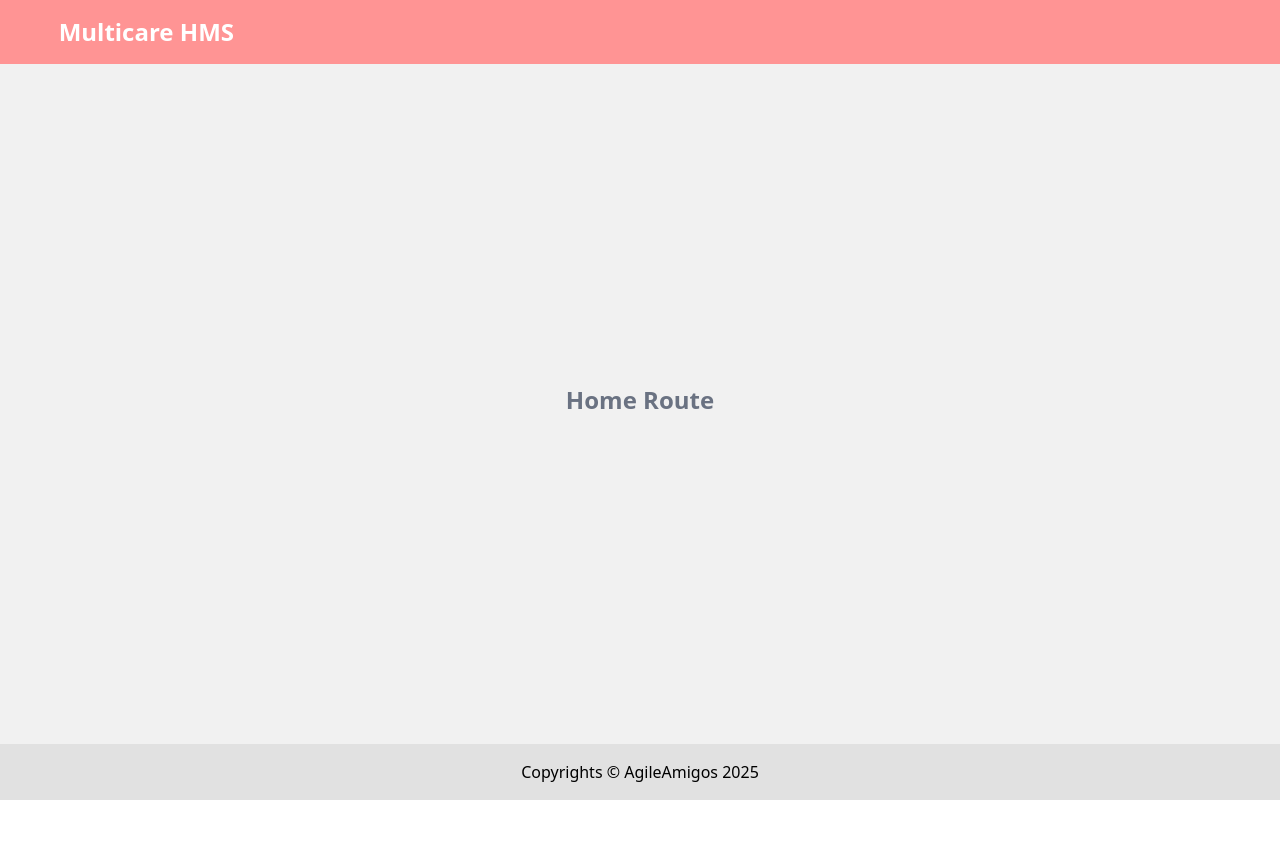
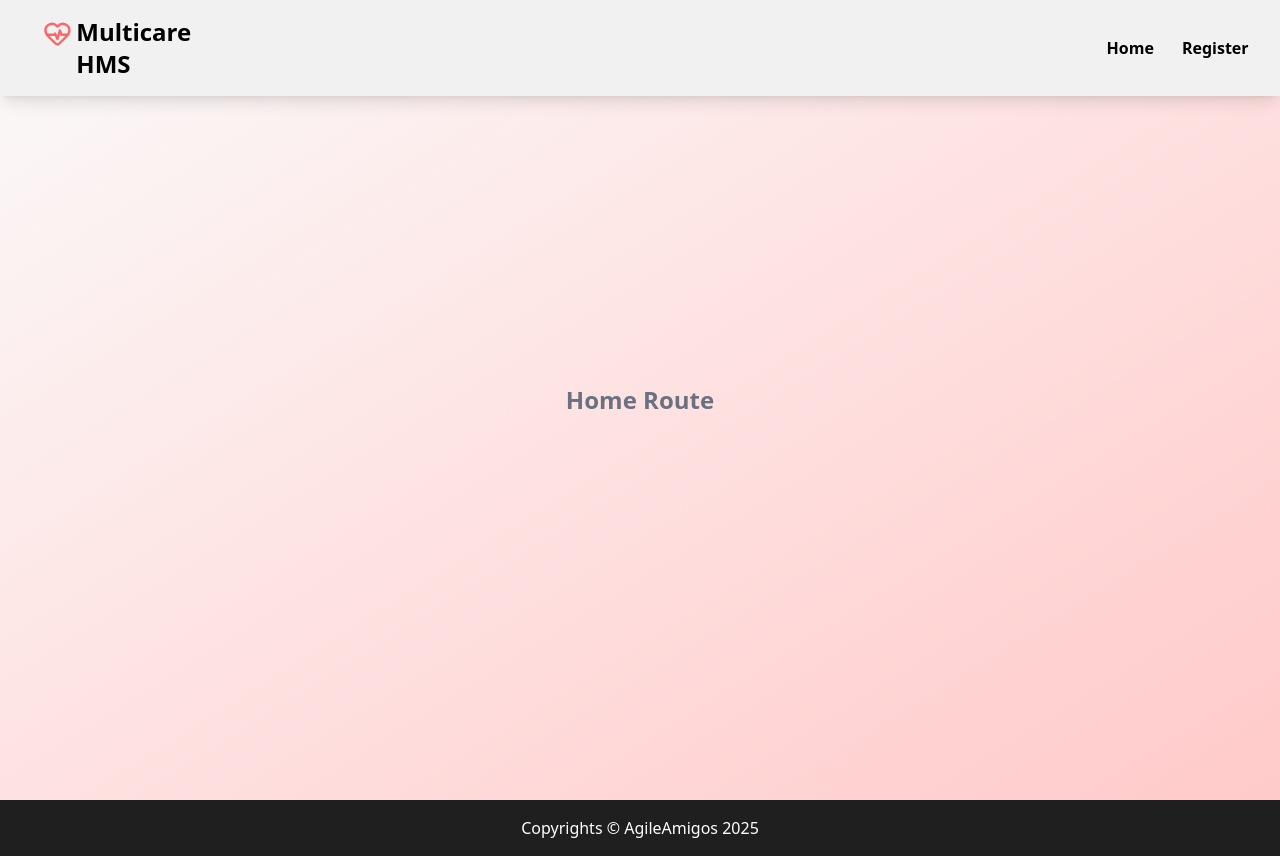
Before and after one commit to AgileAmigos/healthcare-hms, a React (Vite) app in the folder frontend/: page / in a window 1280 px wide. Before the commit the page ends 800 px from the top, so only its background shows below. Built offline with nearby package versions, Linux system fonts and the light colour scheme.

Commit message:
feat: add lucide-react dependency; update Navbar and Footer components; enhance Home page styling

```diff
--- a/frontend/package.json
+++ b/frontend/package.json
@@ -11,6 +11,7 @@
   },
   "dependencies": {
     "@tailwindcss/vite": "^4.1.12",
+    "lucide-react": "^0.539.0",
     "react": "^19.1.1",
     "react-dom": "^19.1.1",
     "react-router-dom": "^7.8.1",
--- a/frontend/src/App.tsx
+++ b/frontend/src/App.tsx
@@ -2,6 +2,7 @@ import { Route, Routes, useLocation } from 'react-router-dom';
 import Home from './pages/Home';
 import Navbar from './components/Navbar';
 import Footer from './components/Footer';
+import Register from './pages/Register';
 
 
 
@@ -14,6 +15,7 @@ function App() {
 
       <Routes>
           <Route path='/' element={<Home/>}/>
+          <Route path='/register' element={<Register/>}/>
       </Routes>
 
       {!isAdminRoute && <Footer />}
--- a/frontend/src/components/Footer.tsx
+++ b/frontend/src/components/Footer.tsx
@@ -1,3 +1,3 @@
 export default function Footer() {
-  return <div className="fixed bottom-0 p-4 w-full bg-[#e1e1e1] text-center text-[">Copyrights &copy; AgileAmigos {new Date().getFullYear()}</div>;
+  return <div className="p-4 w-full bg-[#1f1f1f] text-white text-center text-[">Copyrights &copy; AgileAmigos {new Date().getFullYear()}</div>;
 }
--- a/frontend/src/components/Navbar.tsx
+++ b/frontend/src/components/Navbar.tsx
@@ -1,9 +1,22 @@
+import { HeartPulse } from "lucide-react";
+import { Link } from "react-router-dom";
+
 export default function Navbar() {
-    return <nav className="fixed top-0 w-full bg-[#FF9494] text-white font-bold">
-        <div className="flex justify-around">
-            <div className="text-2xl w-1/5 p-4">Multicare HMS</div>
-            <div className="w-3/5"></div>
-            <div></div>
+  return (
+    <nav className="fixed top-0 w-full bg-[#f1f1f1] shadow-lg font-bold">
+      <div className="flex justify-around">
+        <div className="text-2xl w-1/6 p-4 flex">
+          <HeartPulse className="mx-1 text-red-400" size={35} />
+          Multicare HMS
         </div>
+        <div className="w-3/5"></div>
+        <div className="flex flex-col justify-center">
+          <ul className="flex gap-3">
+            <li className="p-2 hover:bg-gray-200 hover:text-[#FF9494] rounded-lg"><Link to={'/'}>Home</Link></li>
+            <li className="p-2 hover:bg-gray-200 hover:text-[#FF9494] rounded-lg"><Link to={'/register'}>Register</Link></li>
+          </ul>
+        </div>
+      </div>
     </nav>
+  );
 }
--- a/frontend/src/pages/Home.tsx
+++ b/frontend/src/pages/Home.tsx
@@ -1,7 +1,7 @@
 export default function Home() {
   return (
     <div>
-      <div className="flex h-dvh bg-[#f1f1f1] flex-col justify-center">
+      <div className="flex h-dvh bg-gradient-to-br from-neutral-50 to-red-200 flex-col justify-center">
         <div className="mx-auto text-gray-500 font-bold text-2xl">Home Route</div>
       </div>
     </div>
```
Also changed, not shown: 1 other file (tests, documents, lock files or other folders).
